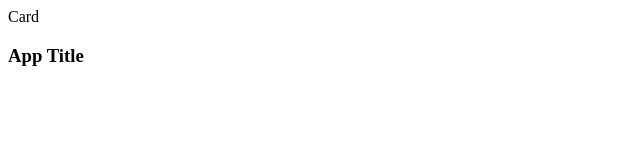
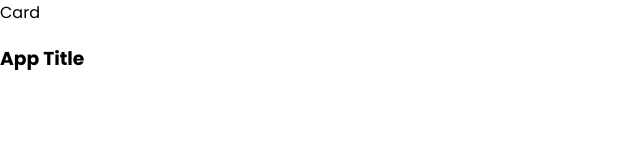
Before and after one commit to SubhaTh/Vue.js, a Vue app in the folder vue-counter-app/: page / in a window 1280 px wide. Shown: the top 160 px of the page, without its empty margins (0-640 px from the left). Built offline with nearby package versions, Linux system fonts and the light colour scheme.

Commit message:
import font

```diff
--- a/vue-counter-app/src/App.vue
+++ b/vue-counter-app/src/App.vue
@@ -17,4 +17,9 @@
 
 <style>
 
+@import url('https://fonts.googleapis.com/css2?family=Poppins:ital,wght@0,100;0,200;0,300;0,400;0,500;0,600;0,700;0,800;0,900;1,100;1,200;1,300;1,400;1,500;1,600;1,700;1,800;1,900&display=swap');
+body {
+  font-family: 'Poppins', sans-serif;
+  margin: 0;
+}
 </style>
```
Also changed, not shown: 1 other file (tests, documents, lock files or other folders).
